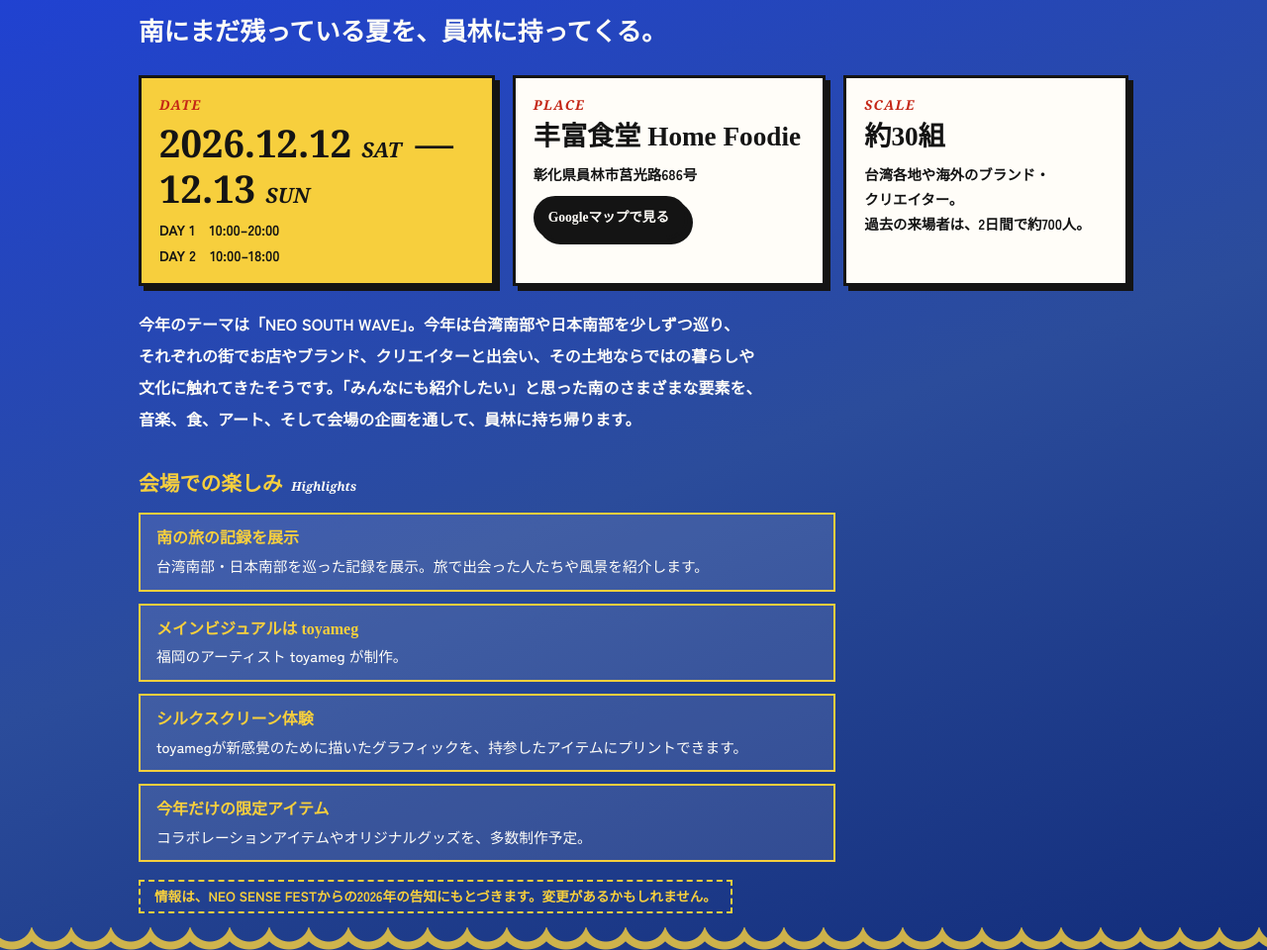
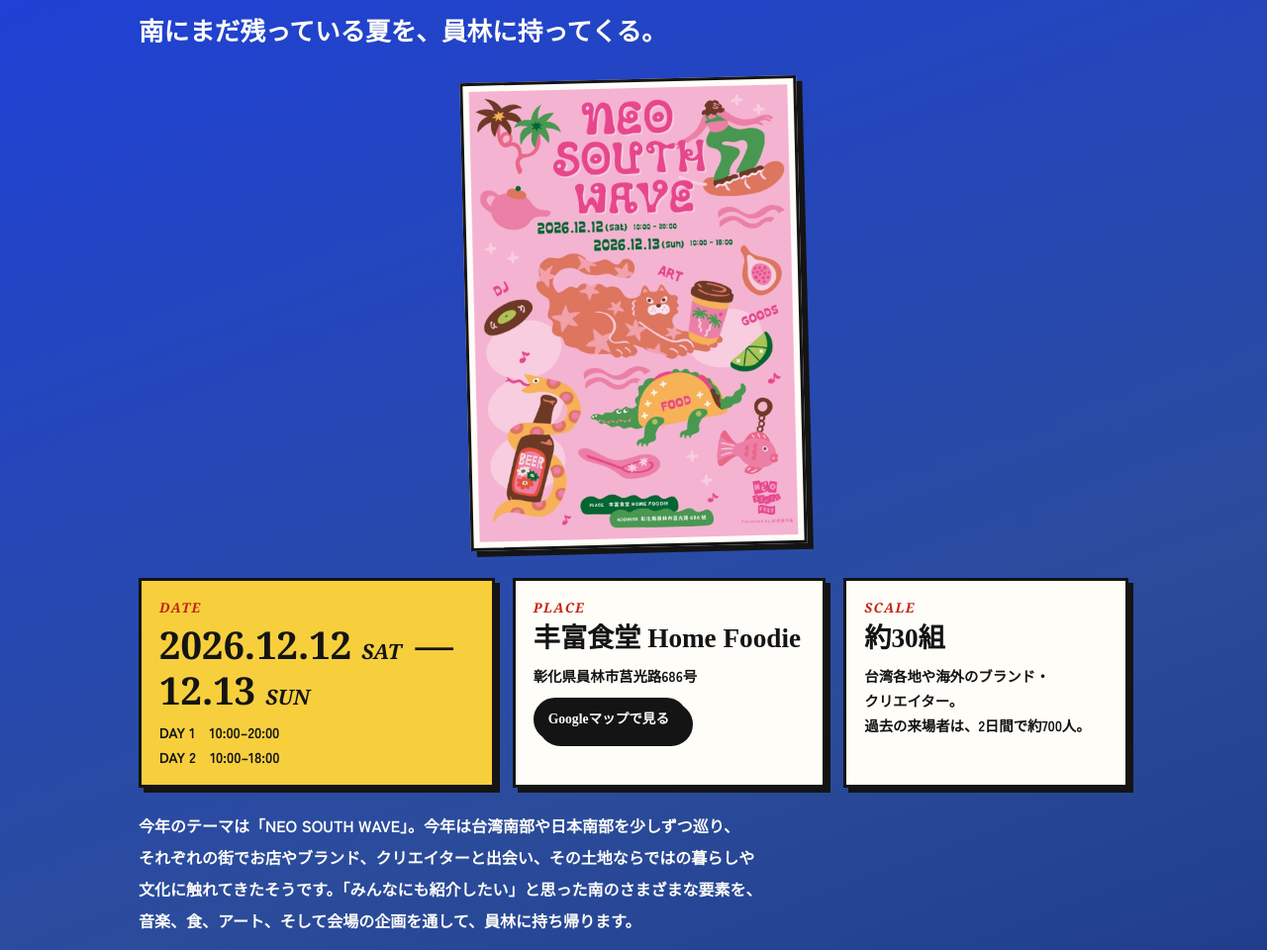
Before and after one commit to kumamotogakuseiclub/taiku-zine-site, a plain HTML site: page neo-sense-fest.html in a window 1280 px wide. Shown: the part 3064-4024 px from the top of the page at 99% size. Drawn offline with Linux system fonts and the light colour scheme; a web font is replaced by a local one.

Commit message:
NEO SENSE FESTの今年の紹介にキービジュアルを追加
Co-Authored-By: Claude Sonnet 5.5 <noreply@anthropic.com>

```diff
--- a/neo-sense-fest.html
+++ b/neo-sense-fest.html
@@ -20,7 +20,7 @@
 <link rel="preconnect" href="https://fonts.googleapis.com">
 <link rel="preconnect" href="https://fonts.gstatic.com" crossorigin>
 <link href="https://fonts.googleapis.com/css2?family=Dela+Gothic+One&family=Noto+Serif+JP:wght@700;900&family=Noto+Serif+TC:wght@700;900&family=Playfair+Display:ital,wght@1,700;1,900&family=Zen+Kaku+Gothic+New:wght@500;700&display=swap" rel="stylesheet">
-<link rel="stylesheet" href="style.css?v=20261105q">
+<link rel="stylesheet" href="style.css?v=20261105r">
 </head>
 <body>
 <a class="skip" href="#main">本文へ移動</a>
@@ -88,6 +88,7 @@
 <p class="chap" style="color:var(--yellow)">2026 — 今年の開催</p>
 <h2><mark>NEO SOUTH WAVE</mark><small>2026 新感覺市集</small></h2>
 <p class="wavep">南にまだ残ってい<span class="nw">る夏を、</span>員林に持っ<span class="nw">てくる。</span></p>
+<figure class="wavekv"><div class="frame noTape"><img width="900" height="1272" src="images/nsf-kv-2026.jpg" alt="NEO SOUTH WAVEのキービジュアル。ピンクの背景に、サーフボードに乗る人物、猫、タコスのワニ、ビールに巻きつくヘビなどのイラストと、開催日時・会場" loading="lazy"></div></figure>
 <div class="nsfinfo">
 <div class="ni-date"><p class="nk">DATE</p><p class="nd">2026.12.12 <i>SAT</i><span> — </span>12.13 <i>SUN</i></p><p class="nt">DAY 1　10:00–20:00<br>DAY 2　10:00–18:00</p></div>
 <div class="ni-place"><p class="nk">PLACE</p><p class="nd2">丰富食堂 Home Foodie</p><p class="nt">彰化県員林市莒光路686号</p>
--- a/style.css
+++ b/style.css
@@ -1368,3 +1368,8 @@ h1,h2,h3,h4,.lead,.sub,.tc{text-wrap:balance}
 /* 見出しの強調（下線・色ベタ）の途中で改行しない：改行するなら、強調の前後で */
 h1 mark,h2 mark{white-space:nowrap}
 [class*="nsf"] h2 mark{white-space:normal}
+
+/* NEO SOUTH WAVE キービジュアル */
+.wavekv{margin:26px auto 30px;max-width:340px;rotate:-1.4deg}
+.wavekv .frame{padding:6px;box-shadow:6px 6px 0 var(--ink)}
+.wavekv .frame img{display:block;width:100%;height:auto;aspect-ratio:auto;object-fit:contain}
```
Also changed, not shown: about.html (+1 -1 lines), index.html (+1 -1 lines), kumamoto.html (+1 -1 lines), photos.html (+1 -1 lines), route.html (+1 -1 lines), taiwan-days.html (+1 -1 lines), taiwan-people.html (+1 -1 lines), team.html (+1 -1 lines), images/nsf-kv-2026.jpg (added).
